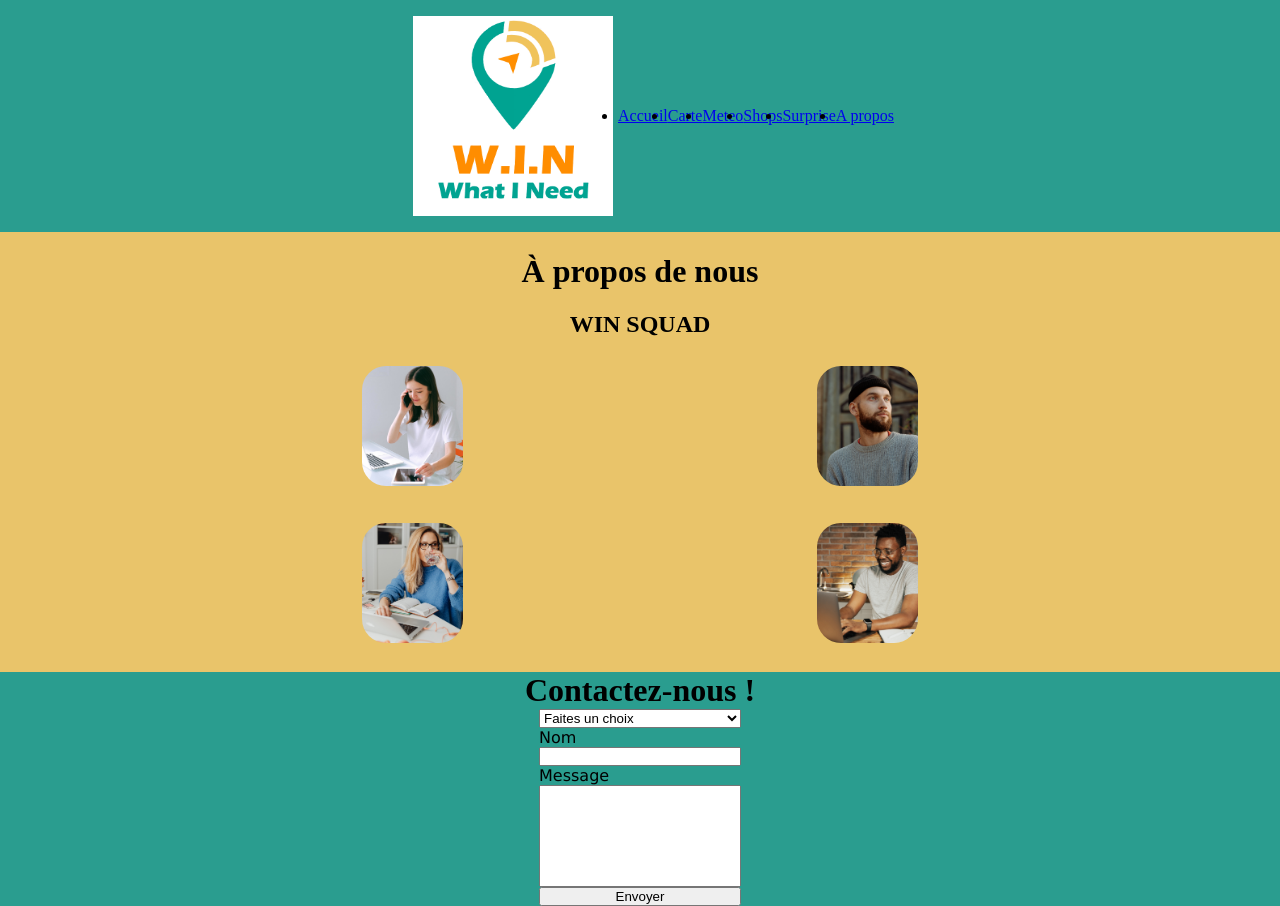
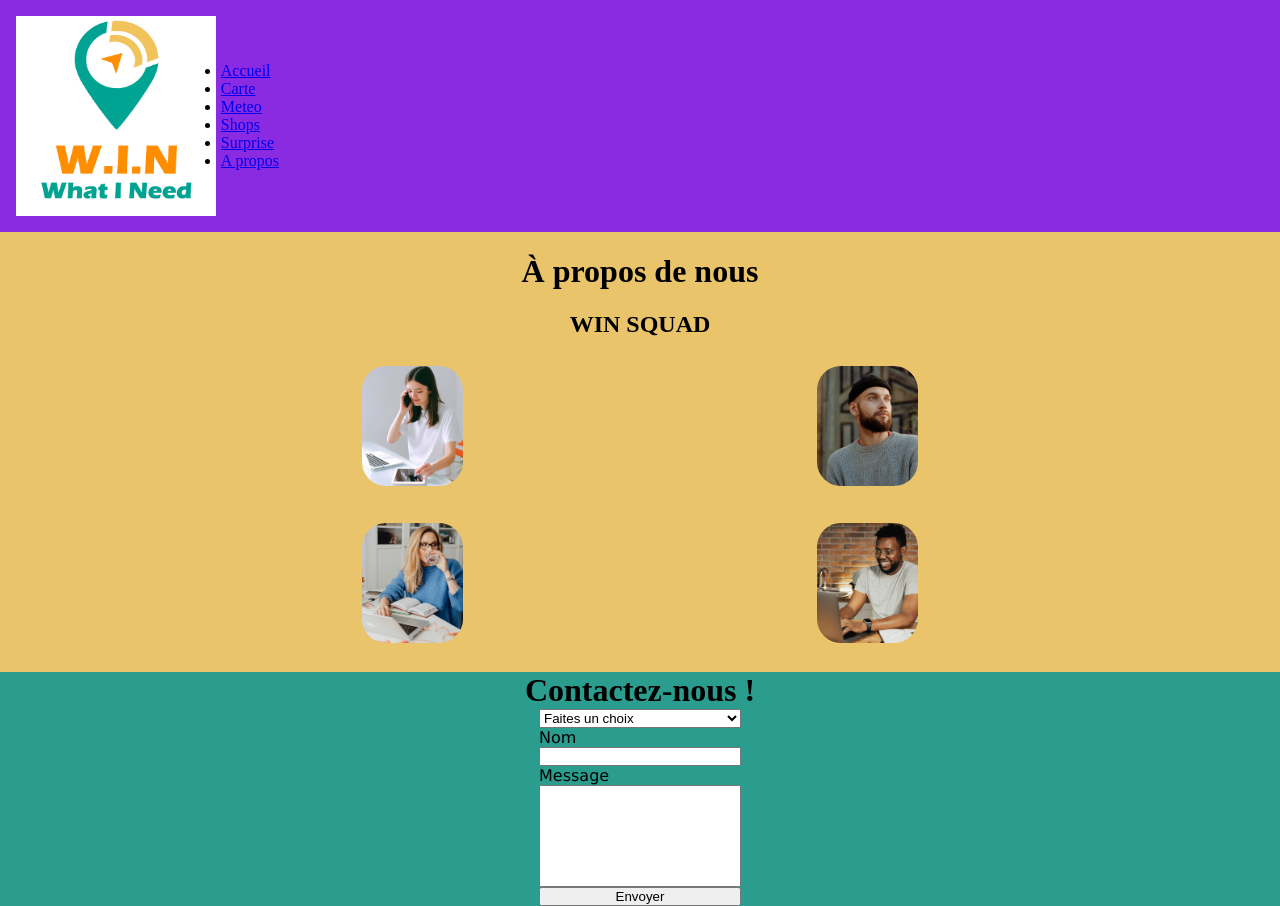
Before and after one commit to Ambre-Thevenin/What-i-need, a React (Vite) app: page /about in a window 1280 px wide. Shown: the top 906 px of the page. Built offline with nearby package versions, Linux system fonts and the light colour scheme.

Commit message:
css menu investigation

```diff
--- a/src/App.jsx
+++ b/src/App.jsx
@@ -3,6 +3,7 @@ import LandingPage from './components/LandingPage';
 import { Route, Switch } from 'react-router-dom';
 import ContactForm from './components/contactForm';
 import WinSquad from './components/squadPictures';
+import Nav from './components/Nav';
 
 import './App.css';
 
@@ -11,12 +12,13 @@ import './App.css';
 function App() {
   return (
     <div>
+      <Nav />
       <div>
         <Switch>
           <Route exact path="/">
             <LandingPage />
           </Route>
-          <Route path="/About">
+          <Route path="/about">
             <WinSquad />
             <ContactForm />
           </Route>
--- a/src/components/LandingPage.jsx
+++ b/src/components/LandingPage.jsx
@@ -5,7 +5,7 @@ import StartMeteoPage from './ModuleMeteo';
 import StartShopsPage from './ModuleShops';
 import StartSNCFPage from './ModuleSNCF';
 import AdressSearch from './AdressSearch';
-import Nav from './Nav';
+// import Nav from './Nav';
 
 import styles from './LandingPage.module.css';
 
@@ -29,9 +29,9 @@ function LandingPage() {
 
   return (
     <main className={styles.main}>
-      <header className={styles.header}>
+      {/* <header className={styles.header}>
         <Nav />
-      </header>
+      </header> */}
 
       <div className={styles.welcome}>
         <CurrentDate />
--- a/src/components/LandingPage.module.css
+++ b/src/components/LandingPage.module.css
@@ -4,9 +4,9 @@
   width: 100vw;
 }
 .header {
-  text-align: center;
-  padding-bottom: 10%;
-  padding-top: 10%;
+  /* text-align: center;
+    padding-bottom: 10%;
+    padding-top: 10%; */
 }
 
 .surprise {
--- a/src/components/Nav.css
+++ b/src/components/Nav.css
@@ -1,17 +1,12 @@
 .navbar {
   display: flex;
-  flex-wrap: wrap;
+  width: 100%;
   align-items: center;
-  justify-content: center;
-
-  width: 100%;
-  min-height: 75px;
+  /* justify-content: space-between; */
+  /* min-height: 75px; */
   padding: 1rem;
   color: black;
-}
-
-.navbar_links {
-  display: flex;
+  background-color: blueviolet;
 }
 
 .navbar_links {
@@ -20,6 +15,8 @@
 }
 
 .navbar_burger {
+  display: flex;
+  align-self: flex-start;
   width: 40px;
   height: 40px;
   background: transparent;
@@ -36,17 +33,17 @@
 @media screen and (max-width: 767px) {
   .navbar_links {
     border-radius: 5%;
-    flex-direction: column;
-    justify-content: center;
-    align-items: center;
+    display: flex;
+    justify-self: flex-end;
+    /* flex-direction: column; */
     /* position: fixed; */
 
-    right: -100vw;
+    /* right: -100vw;
 
-    top: 69px;
+    top: 69px; */
     width: 0;
 
-    padding: 2rem;
+    /* padding: 2rem; */
     visibility: hidden;
 
     transition: all 0.9s ease-in-out;
@@ -55,7 +52,7 @@
 
   .show-nav .navbar_links {
     width: 13vw;
-    right: 9vw;
+    /* right: 29vw; USELESS*/
     visibility: visible;
     background-color: #e9c46a;
   }
--- a/src/components/Nav.jsx
+++ b/src/components/Nav.jsx
@@ -49,9 +49,9 @@ function Nav() {
       <button className="navbar_burger" onClick={handleShowLinks}>
         <span className="burger-nav"></span>
       </button>
-      <button className="navbar_burger" onClick={handleShowLinks}>
+      {/* <button className="navbar_burger" onClick={handleShowLinks}>
         <span className="burger-plus"></span>
-      </button>
+      </button> */}
     </nav>
   );
 }
--- a/src/components/squadPictures.jsx
+++ b/src/components/squadPictures.jsx
@@ -5,14 +5,14 @@ import person_3 from './assets/person_3.jpg';
 import person_4 from './assets/person_4.jpg';
 import styles from './about.module.css';
 
-import Nav from './Nav';
+// import Nav from './Nav';
 
 function WinSquad() {
   return (
     <div className="Nav">
-      <header className={styles.header}>
+      {/* <header className={styles.header}>
         <Nav />
-      </header>
+      </header> */}
       <div className={styles.squad}>
         <h1>À propos de nous</h1>
         <h2>WIN SQUAD</h2>
```
Also changed, not shown: src/components/Header.jsx (deleted, +0 -19 lines), src/components/Header.module.css (deleted, +0 -10 lines).
